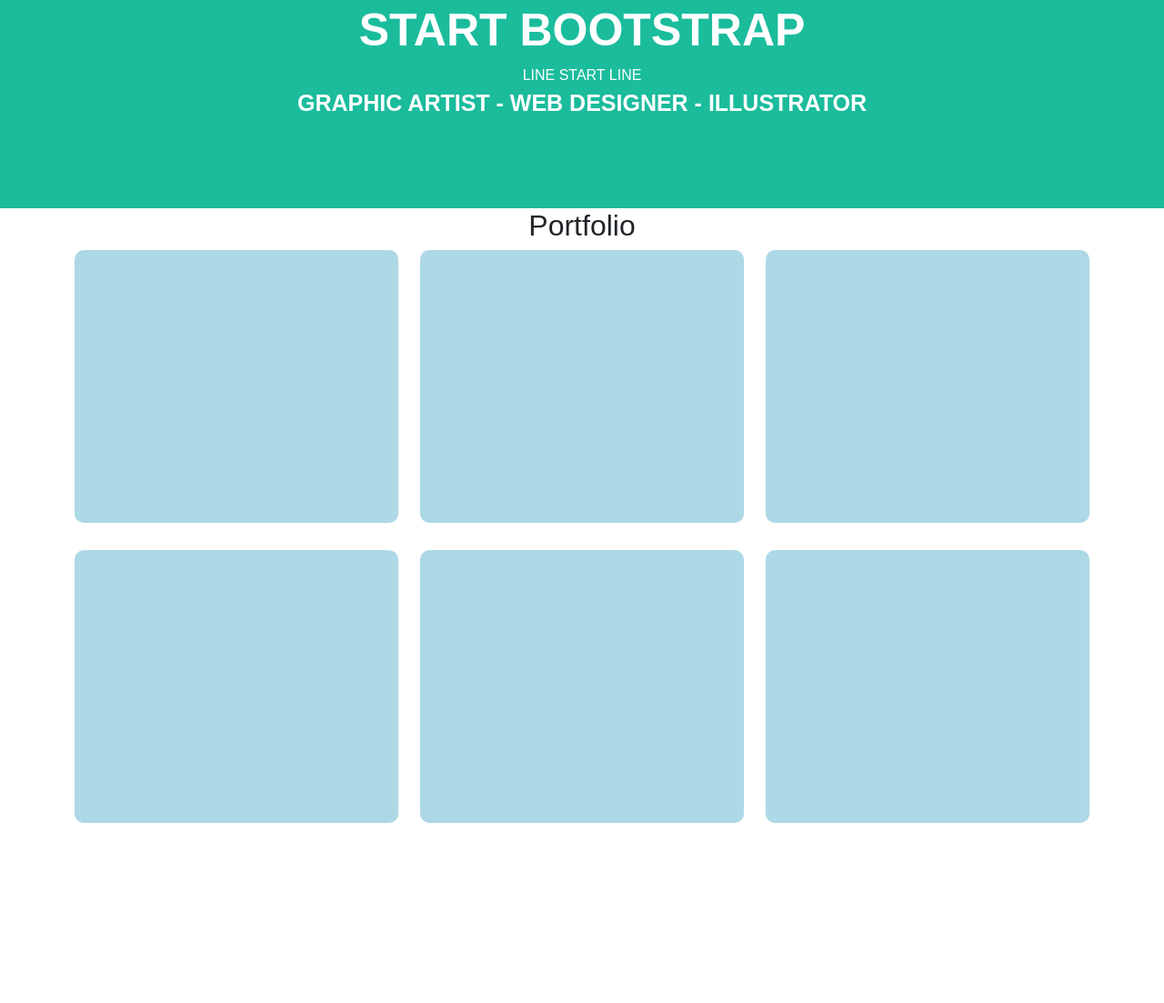
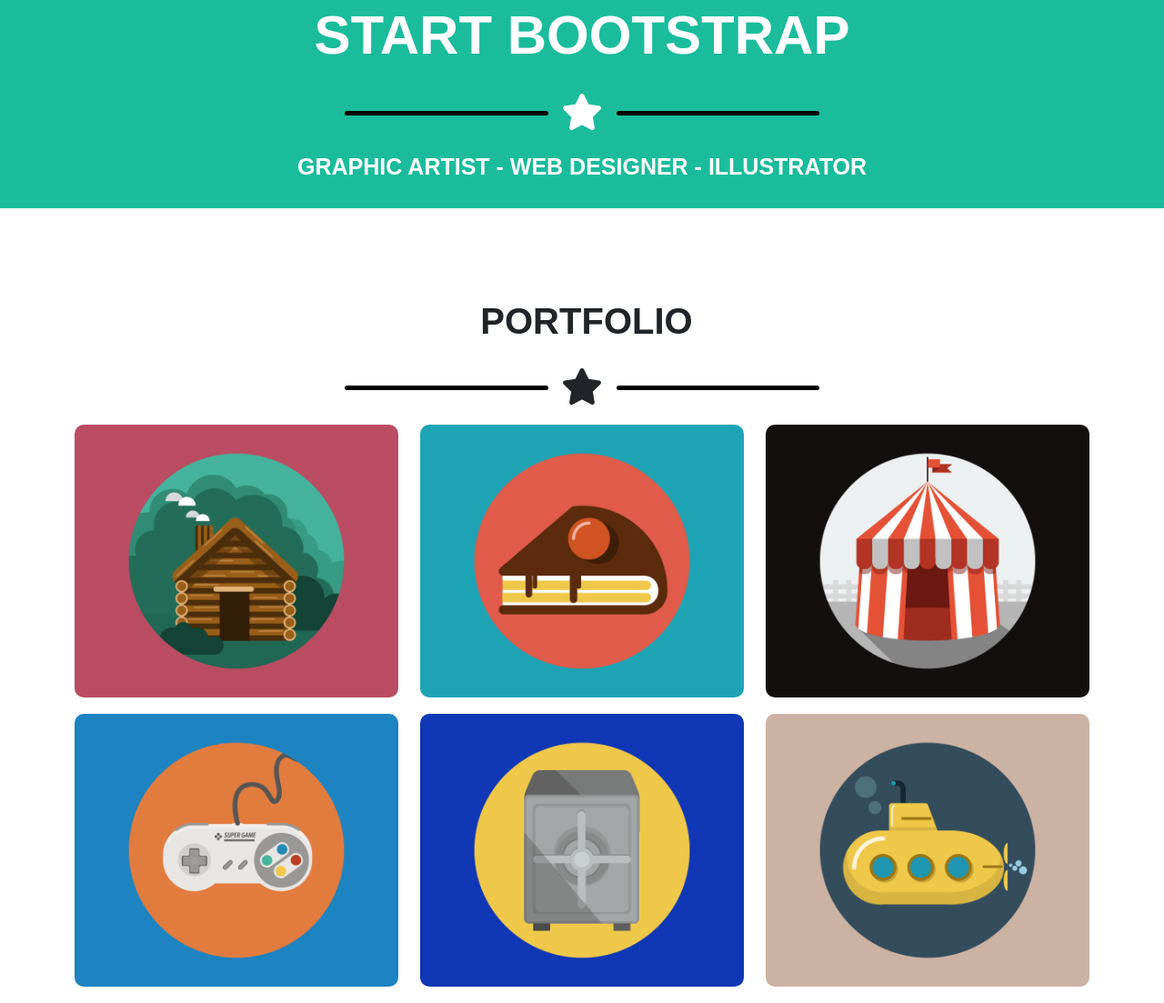
Before and after one commit to Lorbac/html-css-bootstrap-freelancer, a plain HTML site: page index.html in a window 1280 px wide. Shown: the part 451-1554 px from the top of the page at 91% size. Before the commit the page ends 1386 px from the top, so only its background shows below. Drawn offline with nearby package versions, Linux system fonts and the light colour scheme.

Commit message:
Fine navbar, jumbotron e section portfolio

```diff
--- a/css/style.css
+++ b/css/style.css
@@ -46,7 +46,7 @@ main {
 }
 
 #jumbotron h1 {
-    font-size: 50px;
+    font-size: 60px;
     font-weight: 700;
 }
 
@@ -55,12 +55,68 @@ main {
     font-weight: 600;
 }
 
+.star-box {
+    padding: 20px 0;
+    width: 100%;
+}
+
+.star-box .line {
+    width: 20%;
+    height: 5px;
+    border-radius: 5px;
+    background-color: black;
+}
+
+.star {
+    padding: 0 15px;
+}
+
+.star .fas {
+    font-size: 40px;
+}
+
+#portfolio h2 {
+    font-size: 40px;
+    font-weight: 700;
+    padding: 100px 0 0 10px;
+}
+
 .ms_box {
     height: 300px;
     width: 100%;
-    background-color: lightblue;
-    margin-bottom: 30px;
+    margin-bottom: 5%;
+    position: relative;
+}
+
+.ms_box img {
+    width: 100%;
+    height: 100%;
     border-radius: 10px;
+    object-fit: cover;
+}
+
+.ms_layover {
+    display: none;
+    position: absolute;
+    width: 100%;
+    height: 100%;
+    top: 0;
+    left: 0;
+    background-color: rgba(62, 139, 14, 0.36);
+    cursor: pointer;
+    border-radius: 10px;
+}
+
+.ms_layover .fas {
+    position: absolute;
+    top: 50%;
+    left:50%;
+    transform: translate(-50%, -50%);
+    font-size: 50px;
+}
+
+.ms_box:hover .ms_layover {
+    display: block;
 }
 
 /* Fine main  */
@@ -79,6 +135,22 @@ footer {
     .ms_padding_nav {
         padding: 30px 50px;
     }
+
+    #jumbotron .role span {
+        font-size: 15px;
+    }
+
+    #jumbotron h1 {
+        font-size: 40px;
+    }
+
+    #jumbotron h1 {
+        font-size: 40px;
+    }
+
+    #portfolio h2 {
+        font-size: 30px;
+    }
 }
 
 /* Fine media queries */
--- a/index.html
+++ b/index.html
@@ -4,6 +4,8 @@
     <meta charset="UTF-8">
     <meta http-equiv="X-UA-Compatible" content="IE=edge">
     <meta name="viewport" content="width=device-width, initial-scale=1.0">
+    <!-- cdn font-awesome -->
+    <link rel="stylesheet" href="https://cdnjs.cloudflare.com/ajax/libs/font-awesome/5.15.3/css/all.min.css" integrity="sha512-iBBXm8fW90+nuLcSKlbmrPcLa0OT92xO1BIsZ+ywDWZCvqsWgccV3gFoRBv0z+8dLJgyAHIhR35VZc2oM/gI1w==" crossorigin="anonymous" referrerpolicy="no-referrer" />
     <!-- Bootstrap -->
     <link href="https://cdn.jsdelivr.net/npm/bootstrap@5.0.2/dist/css/bootstrap.min.css" rel="stylesheet" integrity="sha384-EVSTQN3/azprG1Anm3QDgpJLIm9Nao0Yz1ztcQTwFspd3yD65VohhpuuCOmLASjC" crossorigin="anonymous">
     <!-- Mystyle css -->
@@ -38,6 +40,7 @@
     <!-- Fine header   -->
     <!-- Inizio main -->
     <main>
+
         <section id="jumbotron">
             <div class="container">
                 <div class="row">
@@ -48,7 +51,11 @@
                 <div class="row pt-4 ms_white">
                     <div class="col-12 d-flex flex-column align-items-center">
                         <div><h1>START BOOTSTRAP</h1></div>
-                        <div>LINE START LINE</div>
+                        <div class="star-box d-flex justify-content-center align-items-center">
+                            <div class="line"></div>
+                            <div class="star"><span><i class="fas fa-star"></i></span></div>
+                            <div class="line"></div>
+                        </div>
                         <div class="role">
                             <span>
                                  GRAPHIC ARTIST - WEB DESIGNER - ILLUSTRATOR
@@ -58,37 +65,55 @@
                 </div>
             </div>
         </section>
+
         <section id="portfolio">
             <div class="container">
                 <div class="row">
                     <div class="col text-center">
-                        <h2>Portfolio</h2>
-                        <div class="star">
-
+                        <h2>PORTFOLIO</h2>
+                        <div class="star-box d-flex justify-content-center align-items-center">
+                            <div class="line"></div>
+                            <div class="star"><span><i class="fas fa-star"></i></span></div>
+                            <div class="line"></div>
                         </div>
                     </div>
                 </div>
                 <div class="row">
                     <div class="col-12 col-sm-6 col-lg-4">
                         <div class="ms_box">
-                            <div class="ms_layover"></div>
-                            <img src="" alt="">
+                            <div class="ms_layover"><i class="fas fa-plus-circle"></i></div>
+                            <img src="img/cabin.png" alt="">
                         </div>
                     </div>
                     <div class="col-12 col-sm-6 col-lg-4">
-                        <div class="ms_box"></div>
+                        <div class="ms_box">
+                            <div class="ms_layover"><i class="fas fa-plus-circle"></i></div>
+                            <img src="img/cake.png" alt="">
+                        </div>
                     </div>
                     <div class="col-12 col-sm-6 col-lg-4">
-                        <div class="ms_box"></div>
+                        <div class="ms_box">
+                            <div class="ms_layover"><i class="fas fa-plus-circle"></i></div>
+                            <img src="img/circus.png" alt="">
+                        </div>
                     </div>
                     <div class="col-12 col-sm-6 col-lg-4">
-                        <div class="ms_box"></div>
+                        <div class="ms_box">
+                            <div class="ms_layover"><i class="fas fa-plus-circle"></i></div>
+                            <img src="img/game.png" alt="">
+                        </div>
                     </div>
                     <div class="col-12 col-sm-6 col-lg-4">
-                        <div class="ms_box"></div>
+                        <div class="ms_box">
+                            <div class="ms_layover"><i class="fas fa-plus-circle"></i></div>
+                            <img src="img/safe.png" alt="">
+                        </div>
                     </div>
                     <div class="col-12 col-sm-6 col-lg-4">
-                        <div class="ms_box"></div>
+                        <div class="ms_box">
+                            <div class="ms_layover"><i class="fas fa-plus-circle"></i></div>
+                            <img src="img/submarine.png" alt="">
+                        </div>
                     </div>
                 </div>
             </div>
```
